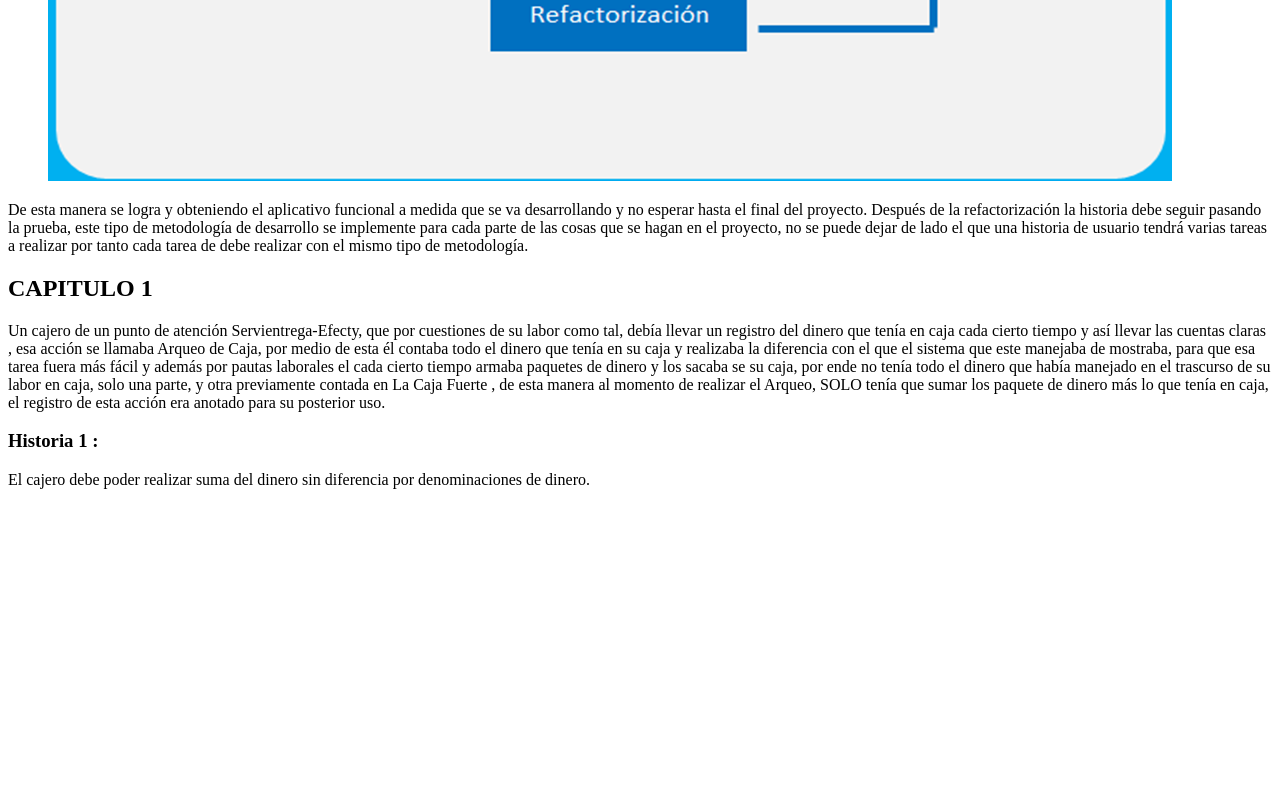
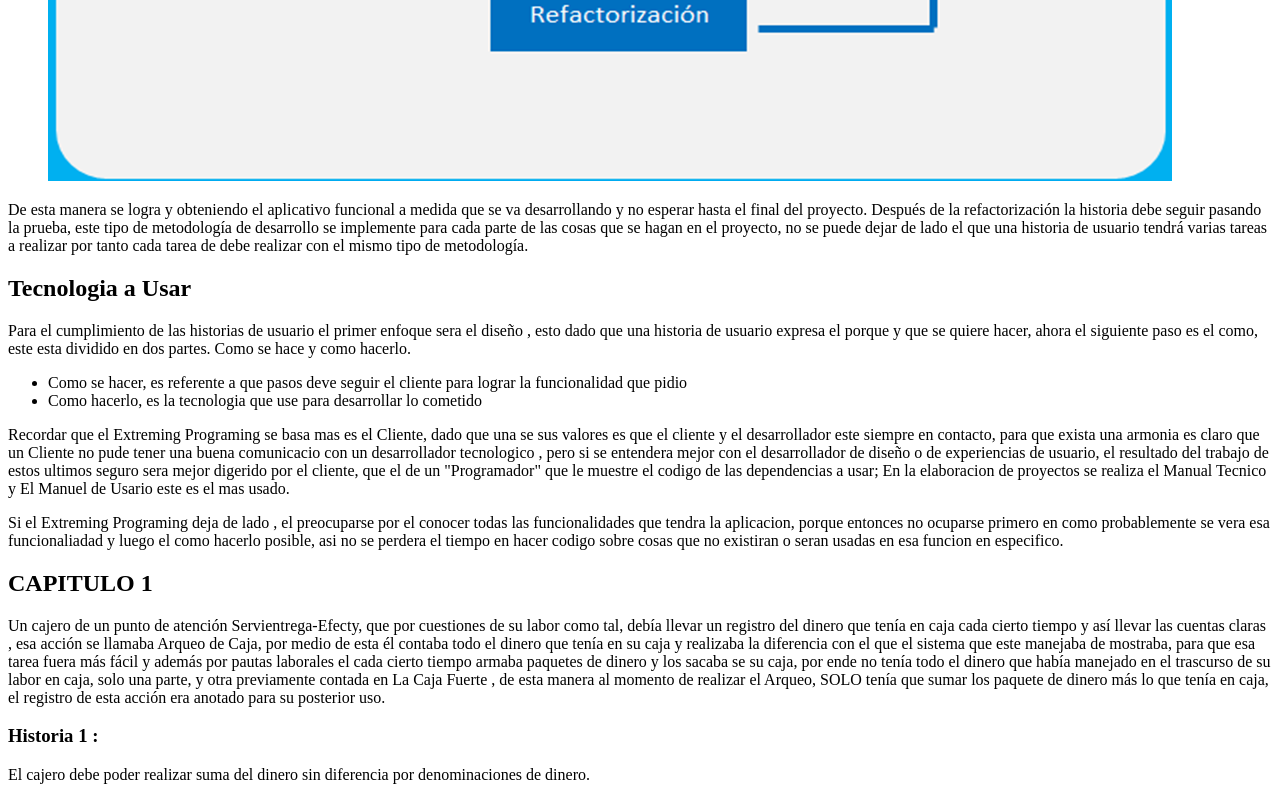
Before and after one commit to damesa/EfectyDev, a plain HTML site: page Documents/index.html in a window 1280 px wide. Shown: the part 841-1641 px from the top of the page. Before the commit the page ends 1346 px from the top, so only its background shows below. Drawn offline with Linux system fonts and the light colour scheme.

Commit message:
Tecnologia a Usar , primero diseño luego  codigo

```diff
--- a/Documents/index.html
+++ b/Documents/index.html
@@ -23,6 +23,15 @@ La Extreming Programing o XP,  se basa en el desarrollo iterativo e incremental,
 <p>De esta manera se logra y obteniendo el aplicativo funcional a medida que se va desarrollando  y no esperar hasta el final del proyecto.
 Después de la refactorización la historia debe seguir pasando la prueba, este tipo de metodología de desarrollo se implemente para cada parte de las cosas que se hagan en el proyecto, no se puede dejar de lado el que una historia de usuario tendrá varias tareas a realizar por tanto cada tarea de debe realizar con el mismo tipo de metodología.</p>
 
+<h2>Tecnologia a Usar</h2>
+<p>Para el cumplimiento de las historias de usuario el primer enfoque sera el diseño , esto dado que una historia de usuario expresa el porque y que se quiere hacer, ahora el siguiente paso es el como, este esta dividido en dos partes. Como se hace y como hacerlo.</p>
+<ul>
+<li>Como se hacer, es referente a que pasos deve seguir el cliente para lograr la funcionalidad que pidio</li>
+<li>Como hacerlo, es la tecnologia que use para desarrollar lo cometido</li>
+</ul>
+<p>Recordar que el Extreming Programing se basa mas es el Cliente, dado que una se sus valores es que el cliente y el desarrollador este siempre en contacto, para que exista una armonia es claro que un Cliente no pude tener una buena comunicacio con un desarrollador tecnologico , pero si se entendera mejor con el desarrollador de diseño o de experiencias de usuario, el resultado del trabajo de estos ultimos seguro sera mejor digerido por el cliente, que el de un "Programador" que le muestre el codigo de las dependencias a usar; En la elaboracion de proyectos se realiza el Manual Tecnico y El Manuel de Usario este es el mas usado. </p>
+
+<p>Si el Extreming Programing deja de lado , el preocuparse por el conocer todas las funcionalidades que tendra la aplicacion, porque entonces no ocuparse primero en como probablemente se vera esa funcionaliadad y luego el como hacerlo posible, asi no se perdera el tiempo en hacer codigo sobre cosas que no existiran o seran usadas en esa funcion en especifico.</p>
 
 
 <h2>CAPITULO 1</h2>
@@ -33,6 +42,5 @@ Un cajero de un punto de atención Servientrega-Efecty, que por cuestiones de su
 
  <p>El cajero debe poder realizar suma del dinero sin diferencia por denominaciones de dinero.</p>
 
-
 </body>
 </html>
```
